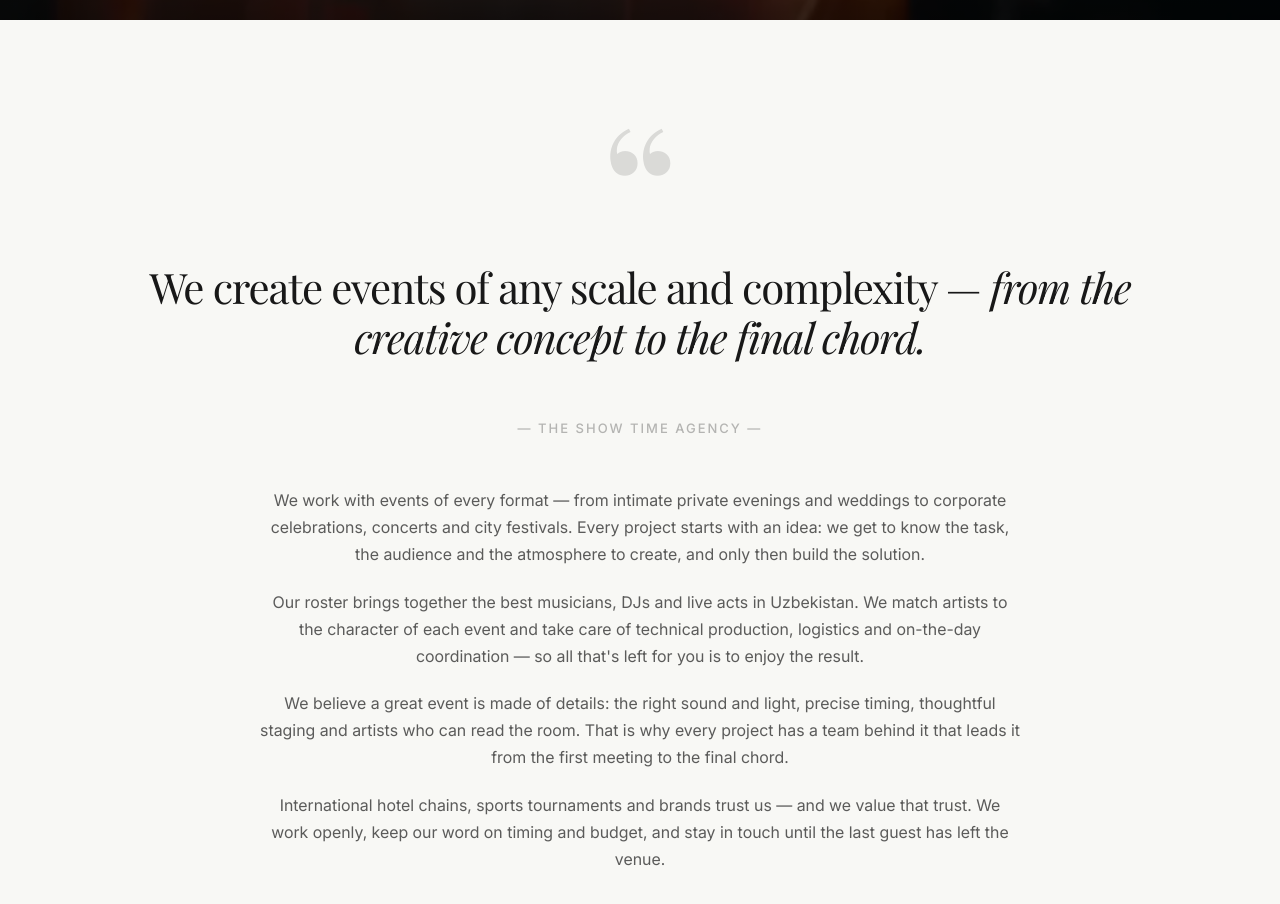
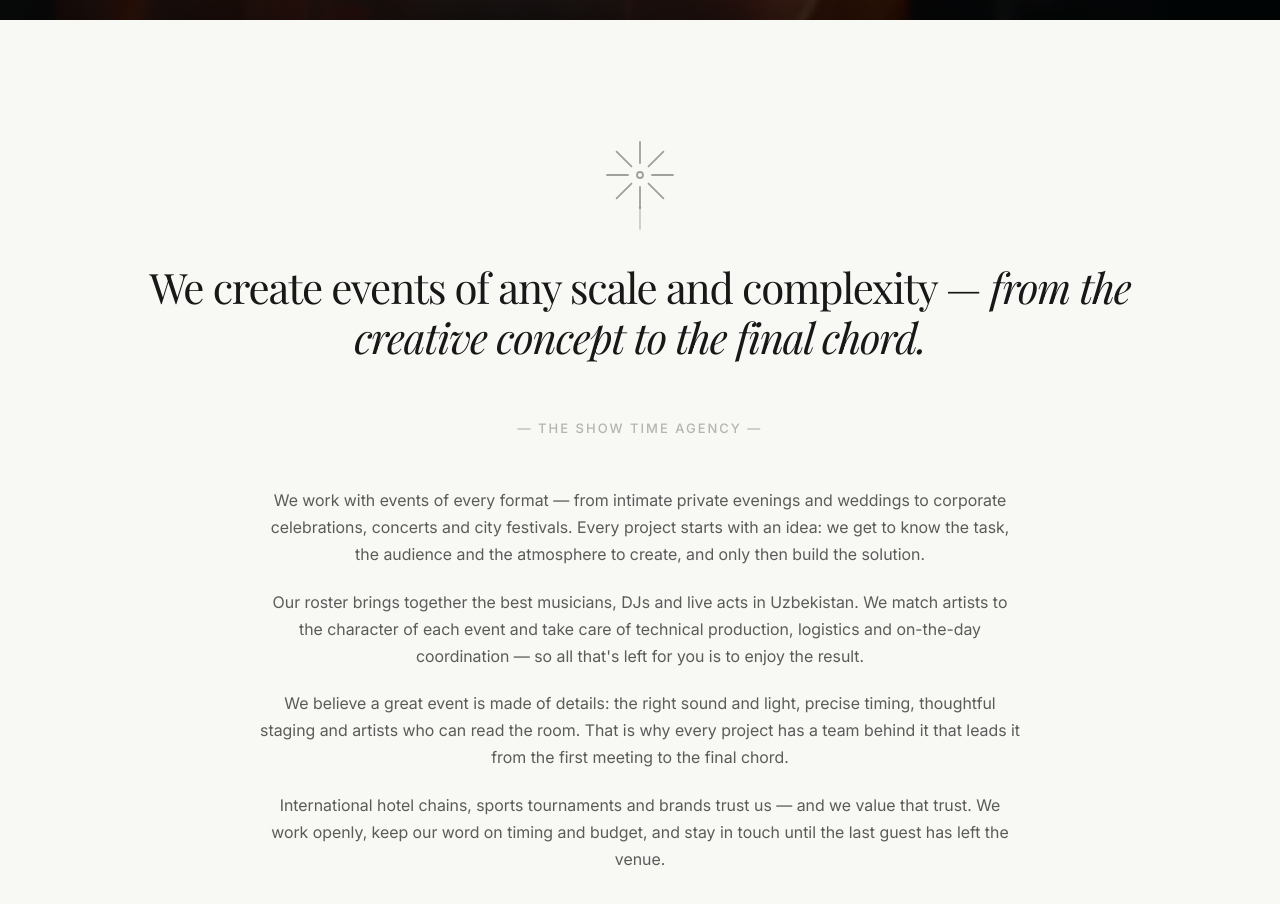
Before and after one commit to uniqspace/BMD, a Vue app: page / in a window 1280 px wide. Shown: the part 780-1684 px from the top of the page. Built offline with nearby package versions, Linux system fonts and the light colour scheme; grey boxes are pictures that could not be loaded.

Commit message:
Intro: firework line icon instead of the big quote mark
Co-Authored-By: Claude Opus 5.5 <noreply@anthropic.com>
Claude-Session: https://claude.ai/code/session_01B6dQTr2Arpuaw1uCi2f54J

```diff
--- a/src/views/AboutView.vue
+++ b/src/views/AboutView.vue
@@ -62,7 +62,12 @@
     <!-- Intro (variant 10): quote, signature, centered text, partner logos in two rows -->
     <section class="overflow-x-clip pt-10 pb-15 md:pt-14 md:pb-20 lg:pt-27.5 lg:pb-27.5">
       <div class="container flex flex-col items-center text-center">
-        <span class="font-heading text-[110px]/[0.45] text-[#18181822] md:text-[140px]/[0.45] lg:text-[180px]/[0.6]" aria-hidden="true">“</span>
+        <!-- Firework mark (replaces the big quote sign); box matches the old glyph's height -->
+        <svg class="size-[50px] text-[#18181866] md:size-[63px] lg:size-[108px]" viewBox="0 0 72 72" fill="none" stroke="currentColor" stroke-width="1.2" stroke-linecap="round" vector-effect="non-scaling-stroke" aria-hidden="true">
+          <circle cx="36" cy="30" r="2" />
+          <path d="M44.0 30.0L58.0 30.0" /><path d="M41.7 35.7L51.6 45.6" /><path d="M36.0 38.0L36.0 52.0" /><path d="M30.3 35.7L20.4 45.6" /><path d="M28.0 30.0L14.0 30.0" /><path d="M30.3 24.3L20.4 14.4" /><path d="M36.0 22.0L36.0 8.0" /><path d="M41.7 24.3L51.6 14.4" />
+          <path d="M36 52v14" opacity=".5" />
+        </svg>
         <h2
           v-html="t('about.quote')"
           class="mt-3 max-w-270 font-heading md:mt-4 lg:mt-6 font-normal text-[28px]/[1.2] tracking-[-0.6px] md:text-[36px]/[1.2] md:tracking-[-1px] lg:text-[42px]/[1.2] lg:tracking-[-1.2px]"
```
